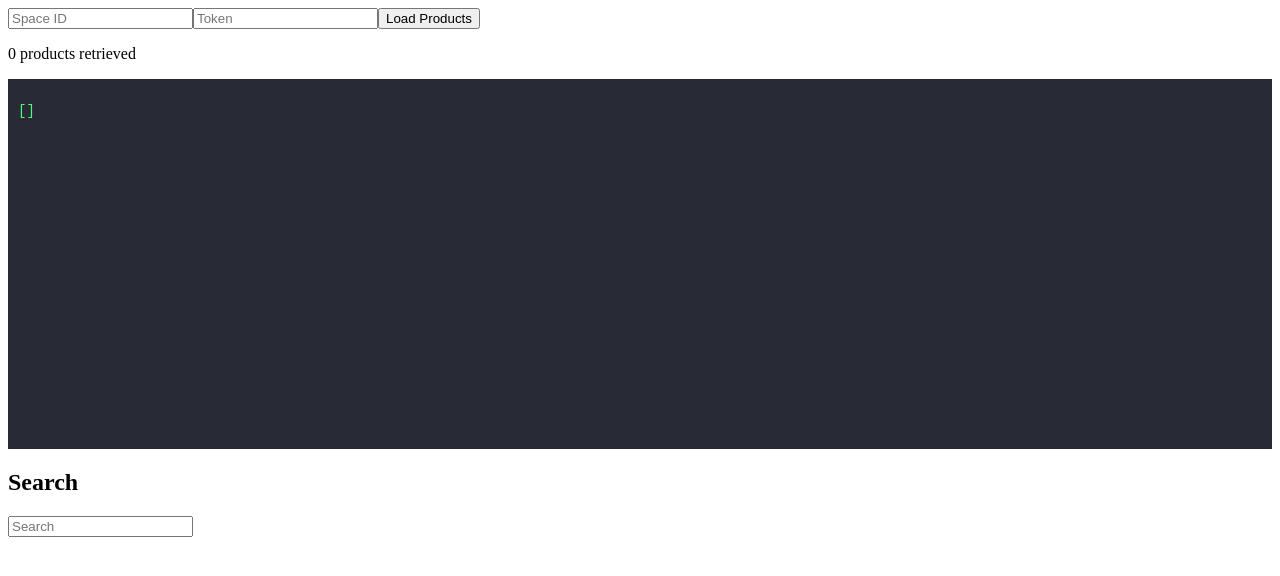
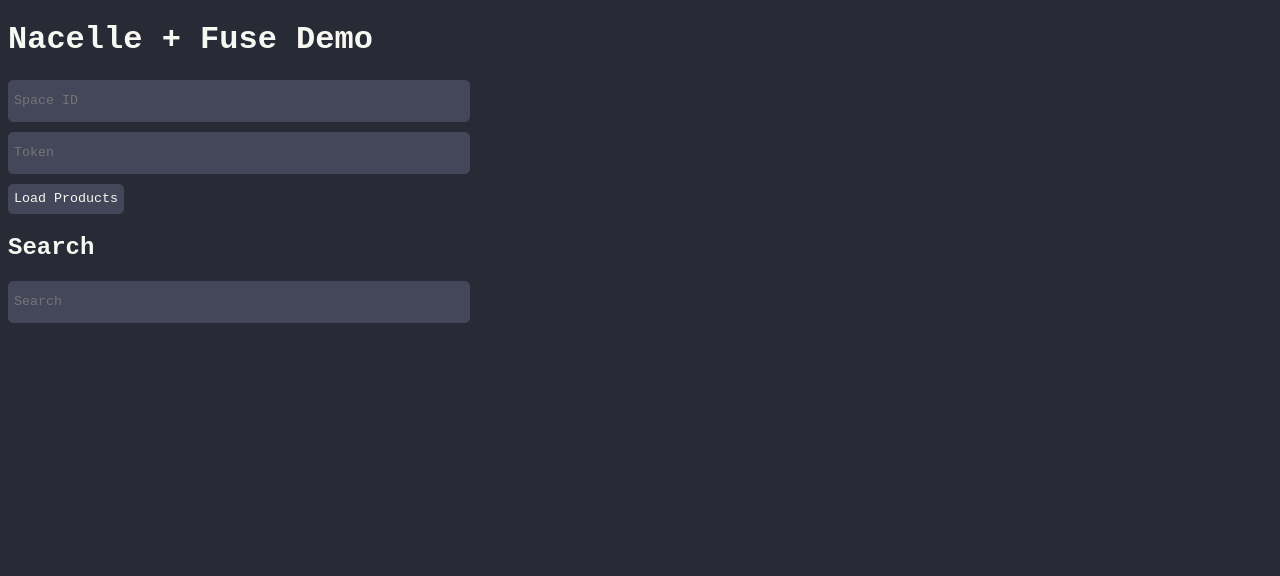
Before and after one commit to ngafar/nacelle-fuse-demo, a React (Vite) app: page / in a window 1280 px wide. Shown: the top 576 px of the page. Built offline with nearby package versions, Linux system fonts and the light colour scheme.

Commit message:
Added styling

```diff
--- a/src/App.jsx
+++ b/src/App.jsx
@@ -31,6 +31,8 @@
 
   return (
     <>
+      <h1>Nacelle + Fuse Demo</h1>
+
       <input
         type="text"
         placeholder="Space ID"
@@ -43,6 +45,7 @@
       />
       <button onClick={getProducts}>Load Products</button>
 
+      {/*
       <p>{products.length} products retrieved</p>
       <div
         style={{
@@ -56,6 +59,7 @@
       >
         <pre>{JSON.stringify(products, null, 2)}</pre>
       </div>
+      */}
 
       <h2>Search</h2>
       <input
--- /dev/null
+++ b/src/assets/style.css
@@ -0,0 +1,34 @@
+body {
+  background-color: #282a36;
+  color: #f8f8f2;
+  font-family: "Courier New", Courier, monospace;
+}
+
+input {
+  background-color: #44475a;
+  color: #f8f8f2;
+  width: 450px;
+  height: 30px;
+  border: 1px solid #44475a;
+  border-radius: 5px;
+  padding: 5px;
+  margin-bottom: 10px;
+  display: block;
+  font-family: "Courier New", Courier, monospace;
+}
+
+button {
+  background-color: #44475a;
+  color: #f8f8f2;
+  height: 30px;
+  border: 1px solid #44475a;
+  border-radius: 5px;
+  padding: 5px;
+  font-family: "Courier New", Courier, monospace;
+  cursor: pointer;
+}
+
+button:hover {
+  background-color: #6272a4;
+  border: 1px solid #6272a4;
+}
--- a/src/main.jsx
+++ b/src/main.jsx
@@ -1,6 +1,7 @@
 import React from 'react'
 import ReactDOM from 'react-dom/client'
 import App from './App'
+import './assets/style.css'
 
 ReactDOM.createRoot(document.getElementById('root')).render(
   <>
```
